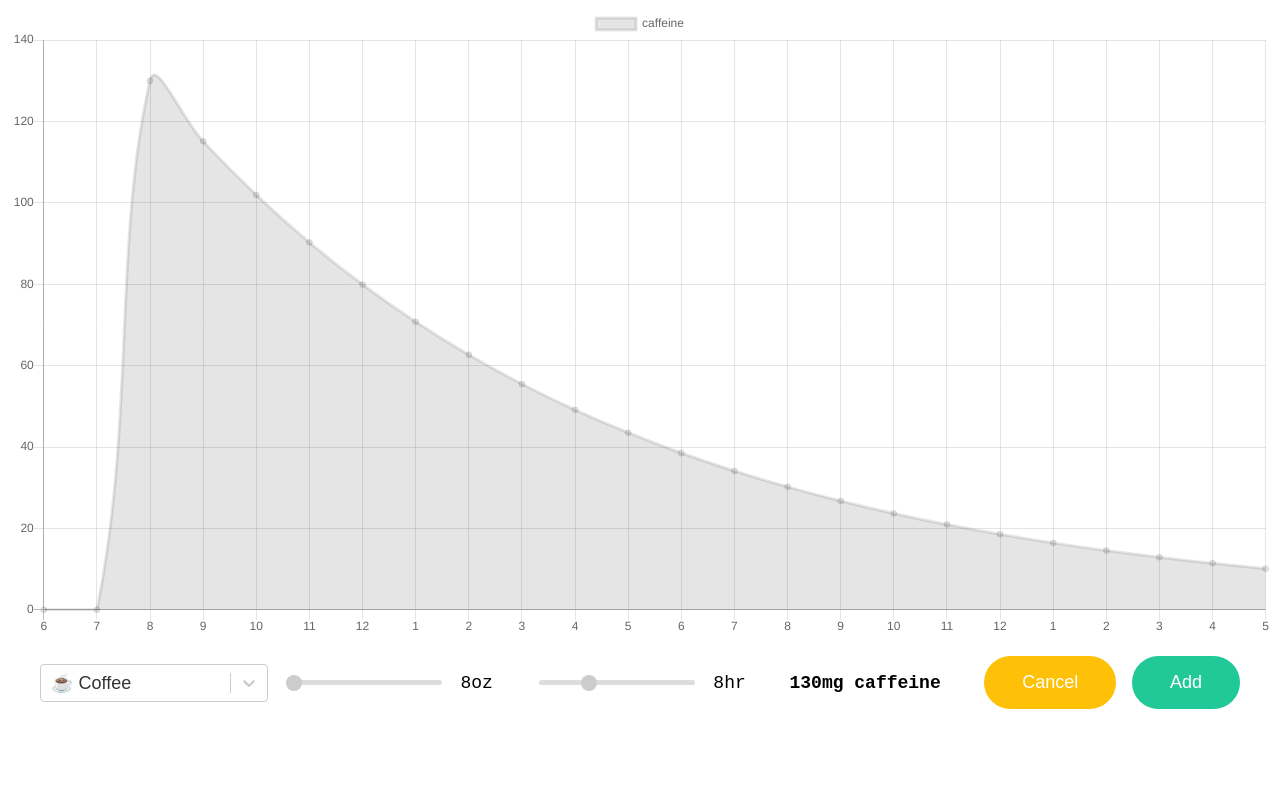
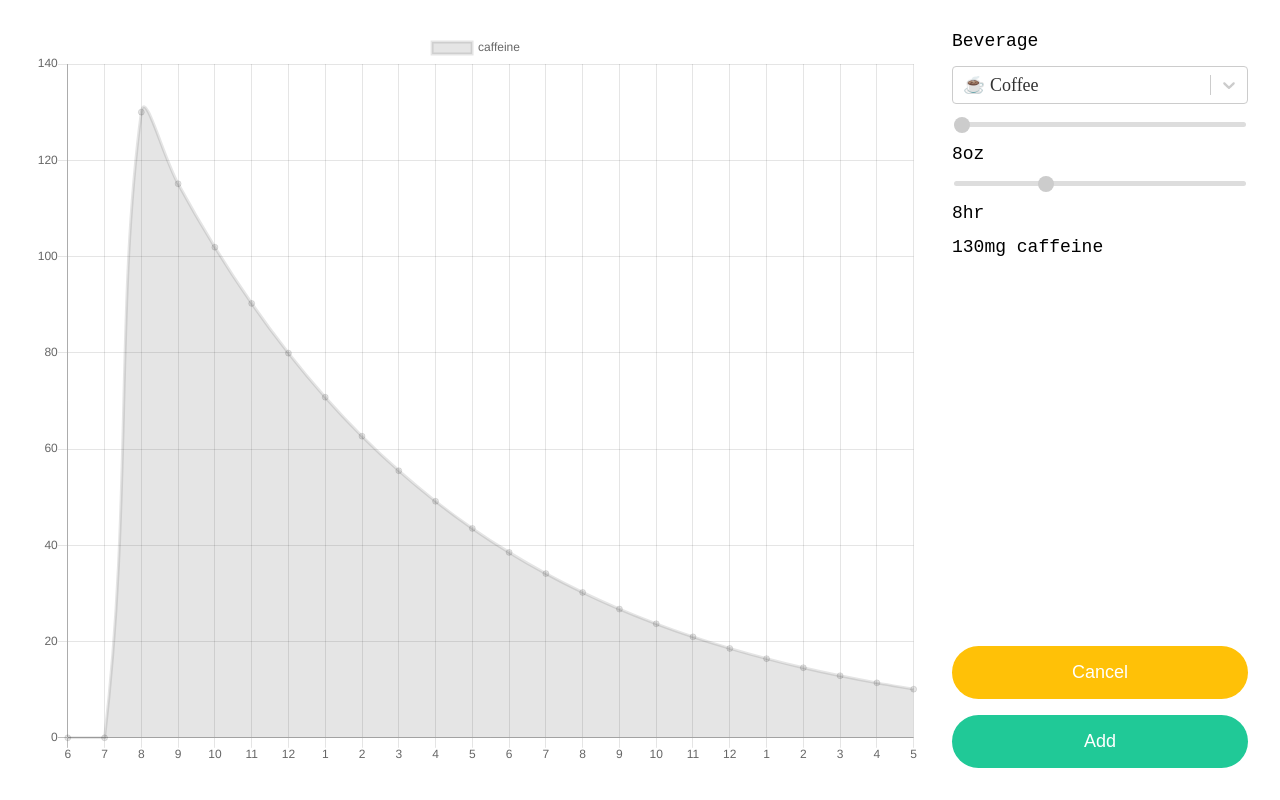
Before and after one commit to scotato/caffeine-calculator, a React (Create React App) app: page / in a window 1280 px wide. Both pictures are taken after a click on the button "Add Drink". Built offline with nearby package versions, Linux system fonts and the light colour scheme.

Commit message:
add styled-components, styled-reset, update layout

```diff
--- a/package.json
+++ b/package.json
@@ -8,7 +8,8 @@
     "react-chartjs-2": "2.8.0",
     "react-dom": "^16.12.0",
     "react-select": "3.0.8",
-    "styled-components": "4.4.1"
+    "styled-components": "4.4.1",
+    "styled-reset": "4.0.9"
   },
   "scripts": {
     "start": "react-scripts start",
--- a/src/components/App.js
+++ b/src/components/App.js
@@ -1,16 +1,22 @@
 import React from 'react'
+import { Reset } from 'styled-reset'
 import { createGlobalStyle } from 'styled-components'
 import Chart from './Chart'
 
 const GlobalStyle = createGlobalStyle`
   body {
-    font-family: sans-serif;
     font-size: 18px;
+    height: 100vh;
+  }
+
+  #root {
+    height: 100%;
   }
 `
 
 export default () => (
   <>
+    <Reset />
     <GlobalStyle />
     <Chart />
   </>
--- a/src/components/Chart.js
+++ b/src/components/Chart.js
@@ -11,11 +11,23 @@ import Range from './Range'
 
 const Controls = styled.div`
   display: grid;
-  margin-top: 16px;
-  padding: 0 32px;
-  grid-auto-flow: column;
-  grid-column-gap: 16px;
-  align-items: center;
+  grid-auto-flow: row;
+  grid-row-gap: 16px;
+  align-items: flex-start;
+`
+
+const Buttons = styled.div`
+  display: grid;
+  margin-top: auto;
+  grid-auto-flow: row;
+  grid-row-gap: 16px;
+`
+
+const Inputs = styled.div`
+  display: grid;
+  grid-auto-flow: row;
+  grid-row-gap: 16px;
+  flex-grow: 1;
 `
 
 const Beverage = styled.div`
@@ -26,8 +38,18 @@ const Beverage = styled.div`
   justify-self: flex-start;
 `
 
+const Layout = styled.div`
+  display: grid;
+  margin: 0 auto;
+  padding: 32px;
+  grid-template-columns: 3fr 1fr;
+  grid-column-gap: 32px;
+  max-width: 1680px;
+  height: 100%;
+  box-sizing: border-box;
+`
+
 const Chart = () => {
-  const options = {}
   const defaultDrink = beverages[0]
   const [drink, setDrink] = useState(defaultDrink)
   const [drinks, setDrinks] = useState([])
@@ -52,17 +74,22 @@ const Chart = () => {
   }
 
   return (
-    <>
+    <Layout>
+      <div>
         <Line
-        options={options}
           data={{
             labels: getHourLabels(),
             datasets: getDatasets(isAdding ? [...drinks, { drink, quantity, hour, id: new Date().getTime() }] : drinks)
           }}
+          options={{ maintainAspectRatio: false }}
         />
+      </div>
+
       <Controls>
         {isAdding ? (
           <>
+            <Inputs>
+              <label for="beverage" style={{fontFamily: 'monospace'}}>Beverage</label>
               <Select
                 value={{value: drink.title, label: `${drink.icon} ${drink.title}`}}
                 onChange={option => {
@@ -73,7 +100,7 @@ const Chart = () => {
                 options={beverages.map(beverage => (
                   {value: beverage.title, label: `${beverage.icon} ${beverage.title}`}
                 ))}
-              menuPlacement="top"
+                name="beverage"
               />
 
               <Range
@@ -98,27 +125,34 @@ const Chart = () => {
 
               <label for="hour" style={{fontFamily: 'monospace'}}>{hour}hr</label>
               <strong style={{fontFamily: 'monospace'}}>{drink.caffeine / drink.oz * quantity}mg caffeine</strong>
+            </Inputs>
 
+            <Buttons>
               <Button onClick={setDefaults} type='warning'>Cancel</Button>
               <Button onClick={addDrink} type='success'>Add</Button>
+            </Buttons>
           </>
         ) : (
           <>
+            <Inputs>
               {drinks.map(dose => (
                 <Beverage>
                   <span>{dose.drink.title} {dose.quantity}oz at {dose.hour}h</span>
                   <Button onClick={() => removeDrink(dose)} type='danger'>x</Button>
                 </Beverage>
               ))}
+            </Inputs>
+
+            <Buttons>
               <Button
                 onClick={() => setIsAdding(true)}
                 type='info'
-              style={{justifySelf: 'flex-end'}}
               >Add Drink</Button>
+            </Buttons>
           </>
         )}
       </Controls>
-    </>
+    </Layout>
   )
 }
 
--- a/src/components/Select.js
+++ b/src/components/Select.js
@@ -2,5 +2,4 @@ import Select from 'react-select'
 import styled from 'styled-components'
 
 export default styled(Select)`
-  min-width: 200px;
 `
```
Also changed, not shown: 1 other file (tests, documents, lock files or other folders). Lines whose indentation alone changed are shown as unchanged.
